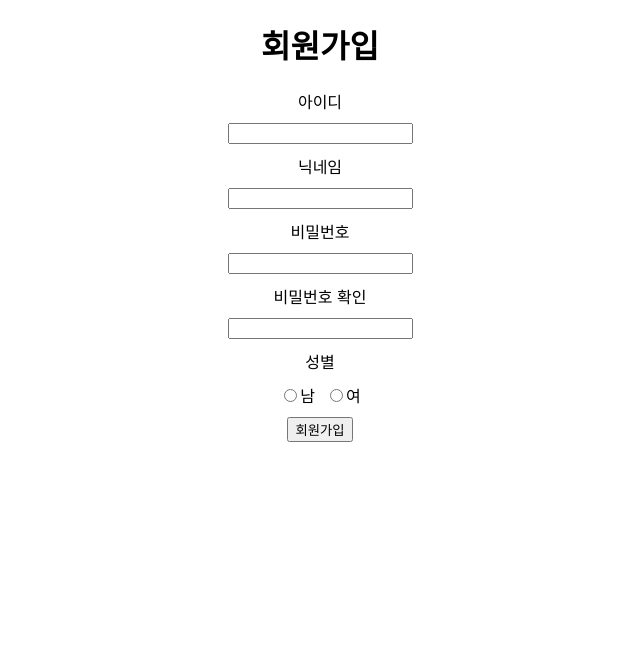
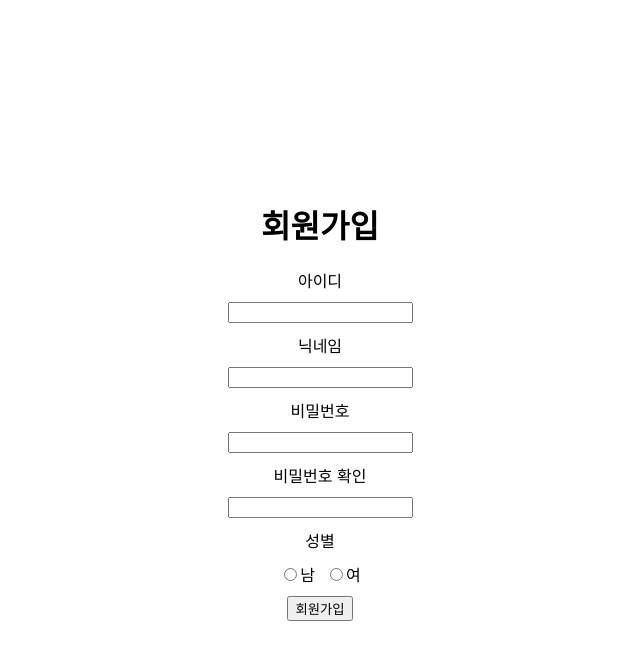
Before and after one commit to Never-Say-Die-A207/WhoAreYou, a React (Create React App) app in the folder S11P12A207-webrtc/frontend/: page /signup in a window 1280 px wide. Shown: the top 660 px of the page, without its empty margins (320-960 px from the left). Built offline with nearby package versions, Linux system fonts and the light colour scheme.

Commit message:
fix home.js

```diff
--- a/S11P12A207-webrtc/frontend/src/pages/Signup.js
+++ b/S11P12A207-webrtc/frontend/src/pages/Signup.js
@@ -46,7 +46,7 @@ const Signup = () => {
 
 
     return (
-        <div>
+        <div style={{ display: 'flex', flexDirection: 'column', height: '100vh', justifyContent: 'center' }}>
             <h1>회원가입</h1>
             <form onSubmit={onSubmit} style={{ display: 'flex', flexDirection: 'column', alignItems: 'center', gap: '10px' }}>
                 <label htmlFor='email'>아이디</label>
```
